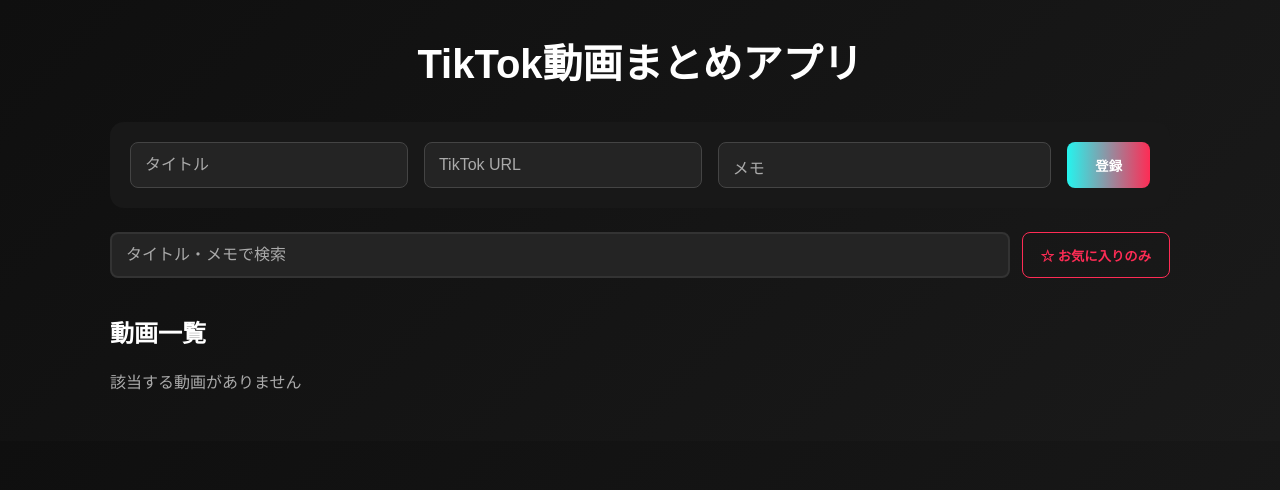
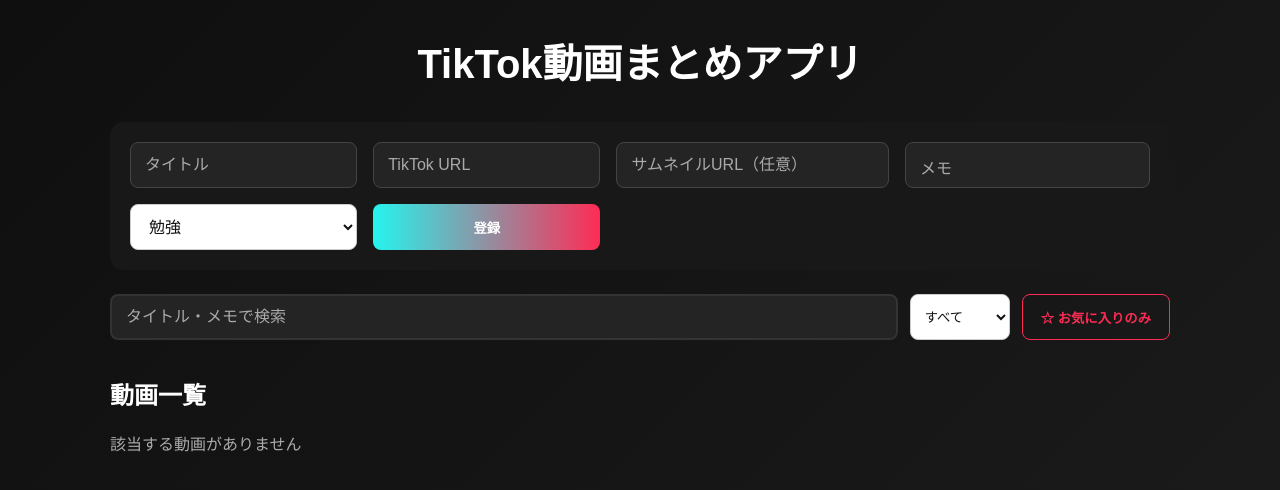
Before and after one commit to ka2ki1/tiktok-video-app, a React (Vite) app: page / in a window 1280 px wide. Shown: the top 490 px of the page. Built offline with nearby package versions, Linux system fonts and the light colour scheme.

Commit message:
feat: add manual thumbnail and pagination

```diff
--- a/src/App.jsx
+++ b/src/App.jsx
@@ -12,9 +12,16 @@ function App() {
   const [title, setTitle] = useState("");
   const [url, setUrl] = useState("");
   const [memo, setMemo] = useState("");
+  const [thumbnailUrl, setThumbnailUrl] = useState("");
+  const [category, setCategory] = useState("勉強");
+
   const [searchText, setSearchText] = useState("");
+  const [filterCategory, setFilterCategory] = useState("すべて");
   const [showFavoritesOnly, setShowFavoritesOnly] = useState(false);
   const [editingId, setEditingId] = useState(null);
+
+  const [currentPage, setCurrentPage] = useState(1);
+  const itemsPerPage = 20;
 
   const [videos, setVideos] = useState(() => {
     const saved = localStorage.getItem("tiktokVideos");
@@ -54,34 +61,41 @@ function App() {
               title,
               url,
               memo,
+              category,
+              thumbnail: thumbnailUrl || video.thumbnail,
             }
             : video
         )
       );
 
-      setEditingId(null);
-      setTitle("");
-      setUrl("");
-      setMemo("");
+      resetForm();
       return;
     }
 
-    const thumbnail = await fetchThumbnail(url);
+    const fetchedThumbnail = await fetchThumbnail(url);
 
     const newVideo = {
       id: String(Date.now()),
       title,
       url,
-      thumbnail,
       memo,
+      category,
+      thumbnail: thumbnailUrl || fetchedThumbnail,
       isFavorite: false,
     };
 
     setVideos([newVideo, ...videos]);
+    resetForm();
+    setCurrentPage(1);
+  }
 
+  function resetForm() {
+    setEditingId(null);
     setTitle("");
     setUrl("");
     setMemo("");
+    setThumbnailUrl("");
+    setCategory("勉強");
   }
 
   function handleEdit(video) {
@@ -89,13 +103,8 @@ function App() {
     setTitle(video.title);
     setUrl(video.url);
     setMemo(video.memo || "");
-  }
-
-  function handleCancelEdit() {
-    setEditingId(null);
-    setTitle("");
-    setUrl("");
-    setMemo("");
+    setThumbnailUrl(video.thumbnail || "");
+    setCategory(video.category || "勉強");
   }
 
   function handleDelete(id) {
@@ -104,8 +113,10 @@ function App() {
 
   function handleToggleFavorite(id) {
     setVideos((prev) =>
-      prev.map((v) =>
-        v.id === id ? { ...v, isFavorite: !v.isFavorite } : v
+      prev.map((video) =>
+        video.id === id
+          ? { ...video, isFavorite: !video.isFavorite }
+          : video
       )
     );
   }
@@ -126,12 +137,23 @@ function App() {
 
     const matchesSearch =
       video.title.toLowerCase().includes(keyword) ||
-      video.memo.toLowerCase().includes(keyword);
+      (video.memo || "").toLowerCase().includes(keyword);
+
+    const matchesCategory =
+      filterCategory === "すべて" ||
+      (video.category || "未分類") === filterCategory;
 
     const matchesFavorite = showFavoritesOnly ? video.isFavorite : true;
 
-    return matchesSearch && matchesFavorite;
+    return matchesSearch && matchesCategory && matchesFavorite;
   });
+
+  const totalPages = Math.ceil(filteredVideos.length / itemsPerPage) || 1;
+  const startIndex = (currentPage - 1) * itemsPerPage;
+  const paginatedVideos = filteredVideos.slice(
+    startIndex,
+    startIndex + itemsPerPage
+  );
 
   return (
     <div className="container">
@@ -152,16 +174,31 @@ function App() {
           onChange={(e) => setUrl(e.target.value)}
         />
 
+        <input
+          type="text"
+          placeholder="サムネイルURL（任意）"
+          value={thumbnailUrl}
+          onChange={(e) => setThumbnailUrl(e.target.value)}
+        />
+
         <textarea
           placeholder="メモ"
           value={memo}
           onChange={(e) => setMemo(e.target.value)}
         />
 
+        <select value={category} onChange={(e) => setCategory(e.target.value)}>
+          <option value="勉強">勉強</option>
+          <option value="料理">料理</option>
+          <option value="音楽">音楽</option>
+          <option value="美容">美容</option>
+          <option value="その他">その他</option>
+        </select>
+
         <button type="submit">{editingId ? "更新" : "登録"}</button>
 
         {editingId && (
-          <button type="button" onClick={handleCancelEdit}>
+          <button type="button" onClick={resetForm}>
             キャンセル
           </button>
         )}
@@ -173,8 +210,27 @@ function App() {
           type="text"
           placeholder="タイトル・メモで検索"
           value={searchText}
-          onChange={(e) => setSearchText(e.target.value)}
+          onChange={(e) => {
+            setSearchText(e.target.value);
+            setCurrentPage(1);
+          }}
         />
+
+        <select
+          className="category-filter"
+          value={filterCategory}
+          onChange={(e) => {
+            setFilterCategory(e.target.value);
+            setCurrentPage(1);
+          }}
+        >
+          <option value="すべて">すべて</option>
+          <option value="勉強">勉強</option>
+          <option value="料理">料理</option>
+          <option value="音楽">音楽</option>
+          <option value="美容">美容</option>
+          <option value="その他">その他</option>
+        </select>
 
         <button
           type="button"
@@ -183,7 +239,10 @@ function App() {
               ? "favorite-filter-button active"
               : "favorite-filter-button"
           }
-          onClick={() => setShowFavoritesOnly(!showFavoritesOnly)}
+          onClick={() => {
+            setShowFavoritesOnly(!showFavoritesOnly);
+            setCurrentPage(1);
+          }}
         >
           {showFavoritesOnly ? "★ お気に入り中" : "☆ お気に入りのみ"}
         </button>
@@ -191,16 +250,17 @@ function App() {
 
       <h2>動画一覧</h2>
 
-      {filteredVideos.length === 0 ? (
+      {paginatedVideos.length === 0 ? (
         <p className="empty-message">該当する動画がありません</p>
       ) : (
+        <>
           <DndContext collisionDetection={closestCenter} onDragEnd={handleDragEnd}>
             <SortableContext
-            items={filteredVideos.map((v) => v.id)}
+              items={paginatedVideos.map((v) => v.id)}
               strategy={rectSortingStrategy}
             >
               <div className="video-grid">
-              {filteredVideos.map((video) => (
+                {paginatedVideos.map((video) => (
                   <SortableItem
                     key={video.id}
                     video={video}
@@ -212,6 +272,29 @@ function App() {
               </div>
             </SortableContext>
           </DndContext>
+
+          <div className="pagination">
+            <button
+              type="button"
+              onClick={() => setCurrentPage((p) => p - 1)}
+              disabled={currentPage === 1}
+            >
+              前へ
+            </button>
+
+            <span>
+              {currentPage} / {totalPages}
+            </span>
+
+            <button
+              type="button"
+              onClick={() => setCurrentPage((p) => p + 1)}
+              disabled={currentPage === totalPages}
+            >
+              次へ
+            </button>
+          </div>
+        </>
       )}
     </div>
   );
--- a/src/SortableItem.jsx
+++ b/src/SortableItem.jsx
@@ -34,6 +34,8 @@ function SortableItem({ video, onDelete, onToggleFavorite, onEdit }) {
     background: "white",
     color: "#1677ff",
     cursor: "pointer",
+    whiteSpace: "nowrap",
+    flexShrink: 0,
   };
 
   return (
@@ -49,6 +51,8 @@ function SortableItem({ video, onDelete, onToggleFavorite, onEdit }) {
 
         <div className="card-body">
           <h3>{video.title}</h3>
+
+          <p className="category-label">{video.category || "未分類"}</p>
 
           <button
             type="button"
--- a/src/index.css
+++ b/src/index.css
@@ -231,3 +231,59 @@ h2 {
   display: inline-flex;
   align-items: center;
 }
+
+.pagination {
+  margin: 30px 0;
+  display: flex;
+  justify-content: center;
+  gap: 16px;
+  align-items: center;
+}
+
+.pagination button {
+  padding: 8px 16px;
+  border-radius: 8px;
+  border: 1px solid #555;
+  background: #222;
+  color: #fff;
+  cursor: pointer;
+}
+
+.pagination button:disabled {
+  opacity: 0.4;
+  cursor: not-allowed;
+}
+
+.video-form select {
+  width: 100%;
+  height: 46px;
+  padding: 0 14px;
+  font-size: 16px;
+  border: 1px solid #444;
+  border-radius: 8px;
+  background: #242424;
+  color: #fff;
+}
+
+/* フォーム側のジャンル */
+.video-form select {
+  width: 100%;
+  height: 46px;
+  padding: 0 14px;
+  font-size: 16px;
+  border-radius: 8px;
+  background: #fff;
+  color: #111;
+  border: 1px solid #ccc;
+}
+
+/* 検索側のジャンル */
+.category-filter {
+  width: 100px;
+  height: 46px;
+  padding: 0 10px;
+  border-radius: 8px;
+  background: #fff;
+  color: #111;
+  border: 1px solid #ccc;
+}
```
Lines whose indentation alone changed are shown as unchanged.
